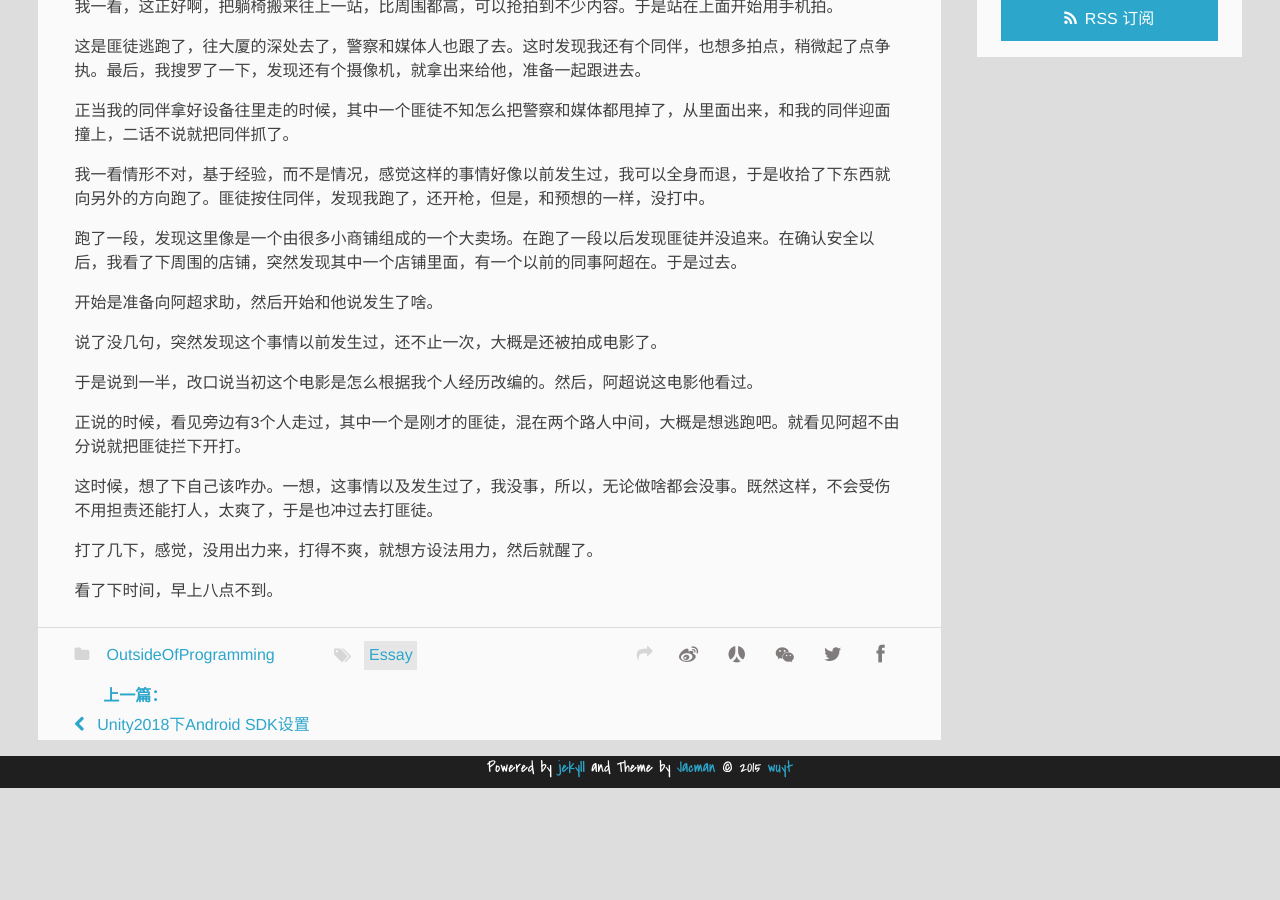
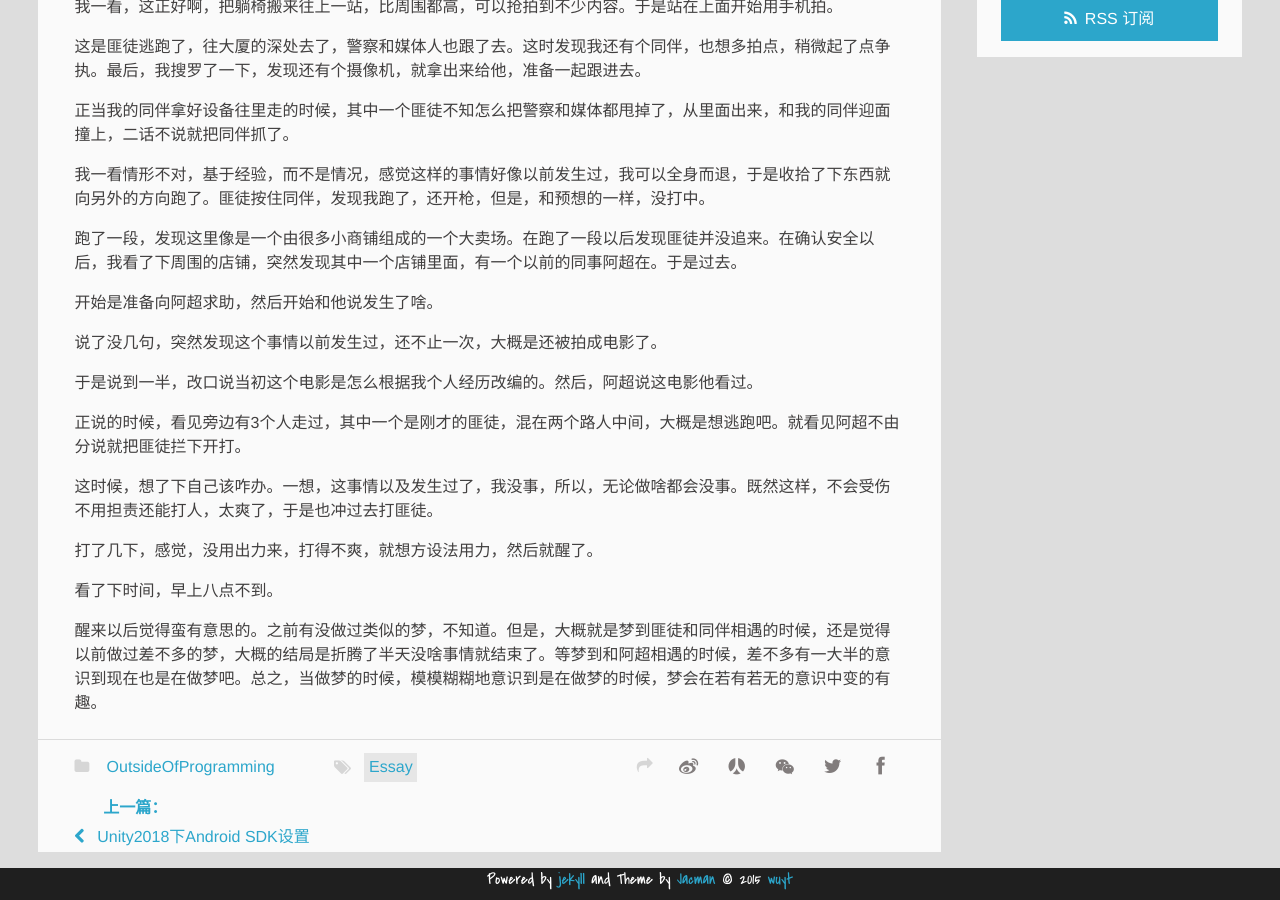
Before and after one commit to wuyt/wuyt.github.io, a Jekyll site: the page built from _posts/2019-04-24-Dream.md, in a window 1280 px wide and 900 px high, scrolled down 636 px. Built offline with Jekyll 4.4.1, drawn with Linux system fonts in a browser that asks for light colours; before the commit the page ends 1424 px from its top, so only the background shows below that.

Commit message:
修改 Signed-off-by: wuyt <wyt2009yn@gmail.com>

```diff
--- a/_posts/2019-04-24-Dream.md
+++ b/_posts/2019-04-24-Dream.md
@@ -38,3 +38,5 @@ description: 做了个梦
 打了几下，感觉，没用出力来，打得不爽，就想方设法用力，然后就醒了。
 
 看了下时间，早上八点不到。
+
+醒来以后觉得蛮有意思的。之前有没做过类似的梦，不知道。但是，大概就是梦到匪徒和同伴相遇的时候，还是觉得以前做过差不多的梦，大概的结局是折腾了半天没啥事情就结束了。等梦到和阿超相遇的时候，差不多有一大半的意识到现在也是在做梦吧。总之，当做梦的时候，模模糊糊地意识到是在做梦的时候，梦会在若有若无的意识中变的有趣。
```
